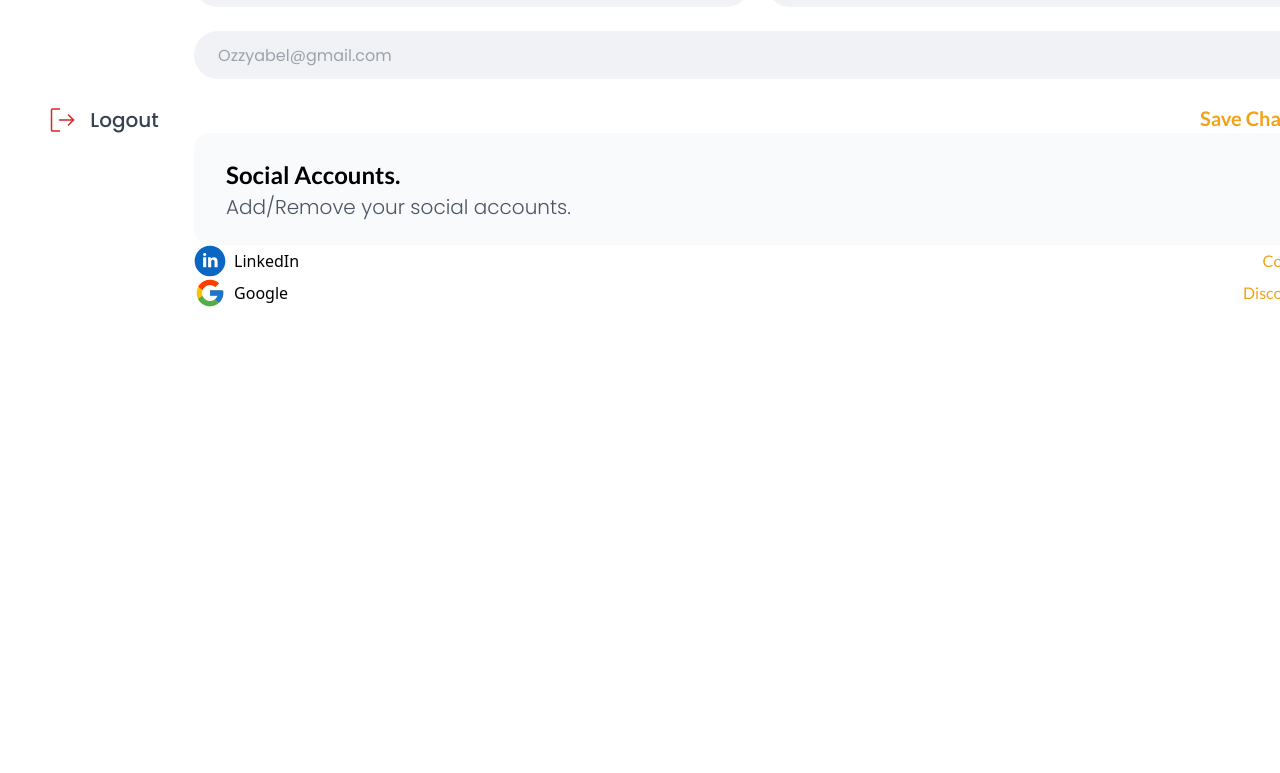
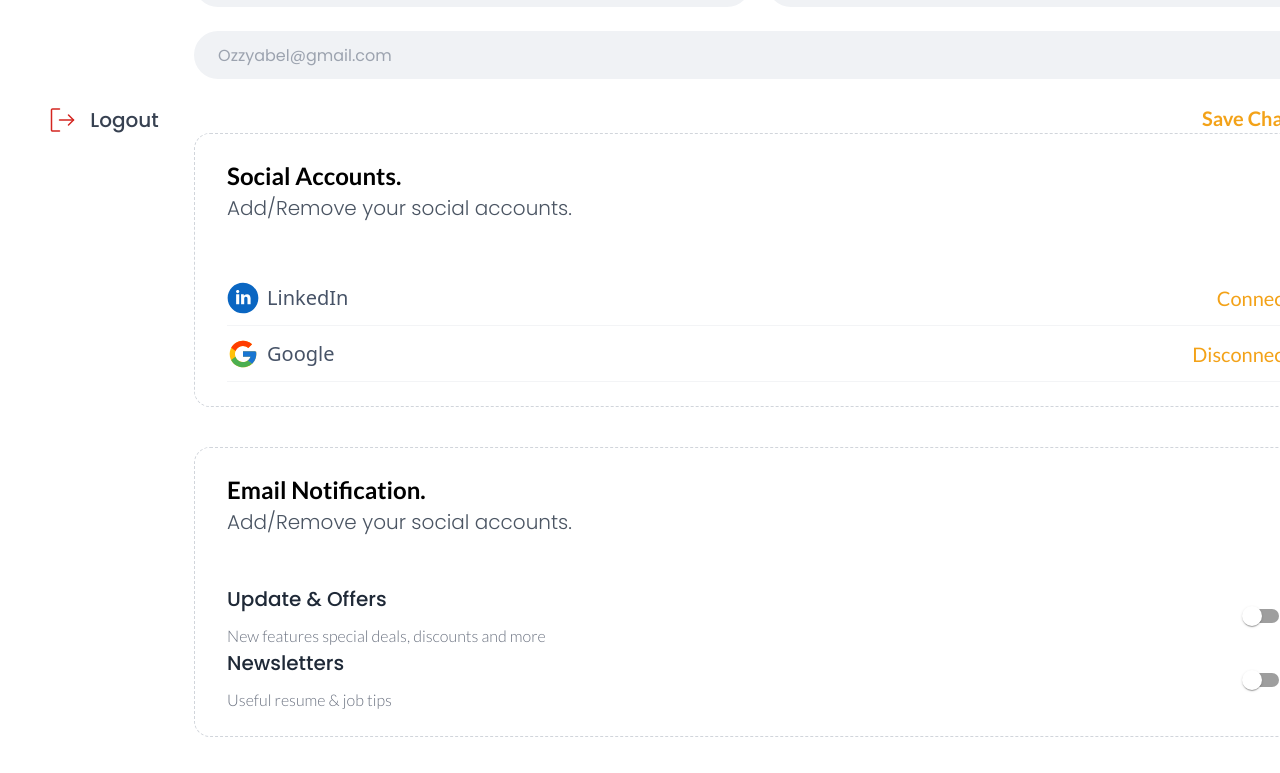
Before and after one commit to Lycan-Xx/test-4, a React (Vite) app: page /settings in a window 1280 px wide. Shown: the part 685-1458 px from the top of the page. Before the commit the page ends 994 px from the top, so only its background shows below. Built offline with nearby package versions, Linux system fonts and the light colour scheme.

Commit message:
style: settings page desktop

```diff
--- a/package.json
+++ b/package.json
@@ -10,6 +10,9 @@
     "preview": "vite preview"
   },
   "dependencies": {
+    "@emotion/react": "^11.13.5",
+    "@emotion/styled": "^11.13.5",
+    "@mui/material": "^6.1.8",
     "react": "^18.3.1",
     "react-dom": "^18.3.1",
     "react-icons": "^5.3.0",
--- a/src/components/AccountStatus.jsx
+++ b/src/components/AccountStatus.jsx
@@ -1,23 +1,23 @@
-import React from 'react'
+import React from "react"
 import Crown from "../assets/crown.svg"
 
-const AccountStatus = ({heading, subtitle, button}) => {
+const AccountStatus = ({ heading, subtitle, button, bgColor }) => {
  return (
-   <div className="rounded-[16px] bg-gray-50 py-[24px] px-[32px] flex flex-col mx-auto justify-center align-middle w-full">
-    <h5 className="text-2xl font-bold leading-[150%] font-lato">
-     {heading}
-    </h5>
+  <div
+   className={`rounded-[16px] py-[24px] px-[32px] flex flex-col mx-auto justify-center align-middle w-full ${
+    bgColor || "bg-gray-50"
+   }`}
+  >
+   <h5 className="text-2xl font-bold leading-[150%] font-lato">{heading}</h5>
    <p className="font-poppins text-xl font-light text-gray-600 lg:w-[1064px]">
-     {" "}
     {subtitle}
    </p>
    {button && (
     <div className="flex w-[100%] justify-end">
-      <button className="md:w-[260px] md:h-[68px] rounded-[40px]  bg-primary flex flex-row justify-center items-center">
+     <button className="md:w-[260px] md:h-[68px] rounded-[40px] bg-primary flex flex-row justify-center items-center">
       <img className="w-[24px] h-[24px]" src={Crown} alt="" />
       <p className="text-white text-[24px] font-bold ml-[8px] font-lato">
-        {" "}
-        Upgrade Now{" "}
+       Upgrade Now
       </p>
      </button>
     </div>
--- /dev/null
+++ b/src/components/EmailNotifications.jsx
@@ -0,0 +1,53 @@
+import { useState } from "react"
+import { Switch } from "@mui/material"
+import AccountStatus from "./AccountStatus"
+
+const EmailNotifications = () => {
+ const [isUpdateOn, setIsUpdateOn] = useState(false)
+ const [isNewsLetterOn, setIsNewsLetterOn] = useState(false)
+
+ const handleUpdateToggle = () => {
+  setIsUpdateOn(!isUpdateOn)
+ }
+
+ const handleNewsLetterToggle = () => {
+  setIsNewsLetterOn(!isNewsLetterOn)
+ }
+
+ return (
+  <main className="flex flex-col border-[1px] border-gray-300 border-dashed rounded-[16px] my-[40px]">
+   <AccountStatus
+    heading={"Email Notification."}
+    subtitle={"Add/Remove your social accounts."}
+    button={false}
+    bgColor="bg-white"
+   />
+   <div className=" py-[24px] px-[32px] flex flex-col mx-auto justify-center align-middle w-full">
+    <div className="flex flex-row justify-between items-center align-middle">
+     <div className="flex flex-col gap-[10px]">
+      <h6 className="font-medium font-poppins text-[20px] text-gray-800">
+       Update & Offers
+      </h6>
+      <p className="text-gray-500 font-lato font-light">
+       New features special deals, discounts and more
+      </p>
+     </div>
+     <Switch checked={isUpdateOn} onChange={handleUpdateToggle} />
+    </div>
+    <div className="flex flex-row justify-between items-center align-middle">
+     <div className="flex flex-col gap-[10px]">
+      <h6 className="font-medium font-poppins text-[20px] text-gray-800">
+       Newsletters
+      </h6>
+      <p className="text-gray-500 font-lato font-light">
+       Useful resume & job tips
+      </p>
+     </div>
+     <Switch checked={isNewsLetterOn} onChange={handleNewsLetterToggle} />
+    </div>
+   </div>
+  </main>
+ )
+}
+
+export default EmailNotifications
--- a/src/components/SocialAccounts.jsx
+++ b/src/components/SocialAccounts.jsx
@@ -3,22 +3,26 @@ import { socialAccount } from "../data/data"
 
 const SocialAccounts = () => {
  return (
-  <main className="flex flex-col ">
+  <main className="flex flex-col border-[1px] border-gray-300 border-dashed rounded-[16px]">
    <AccountStatus
     heading={"Social Accounts."}
     subtitle={"Add/Remove your social accounts."}
-    button={false}
+       button={false}
+       bgColor="bg-white"
    />
-   <div className="flex flex-col">
+   <div className="rounded-[16px] bg-white py-[24px] px-[32px] flex flex-col mx-auto justify-center align-middle w-full">
     {socialAccount.map((item) => {
      const { id, acctType, image, connected } = item
      return (
-      <div key={id} className="flex flex-row justify-between items-center">
+      <div
+       key={id}
+       className="flex flex-row justify-between items-center md:h-[56px] border-b-[1px] border-gray-100"
+      >
        <div className="flex flex-row items-center justify-center">
         <img src={image} alt="" />
-        <p className="pl-2">{acctType}</p>
+        <p className="pl-2 text-greytext text-[20px]">{acctType}</p>
        </div>
-       <p className="text-primary font-lato">
+       <p className="text-primary font-lato text-[20px] cursor-pointer">
         {connected ? "Connect" : "Disconnect"}
        </p>
       </div>
--- a/src/components/pages/Settings.jsx
+++ b/src/components/pages/Settings.jsx
@@ -5,6 +5,7 @@ import AccountStatus from "../AccountStatus"
 import AISparkle from "../../assets/AISparkle.svg"
 import AccountInformation from "../AccountInformation"
 import SocialAccounts from "../SocialAccounts"
+import EmailNotifications from "../EmailNotifications"
 
 const Settings = () => {
  return (
@@ -21,7 +22,8 @@ const Settings = () => {
     button={true}
    />
    <AccountInformation />
-   <SocialAccounts />
+     <SocialAccounts />
+     <EmailNotifications />
   </main>
  )
 }
```
Also changed, not shown: 1 other file (tests, documents, lock files or other folders). Lines whose indentation alone changed are shown as unchanged.
